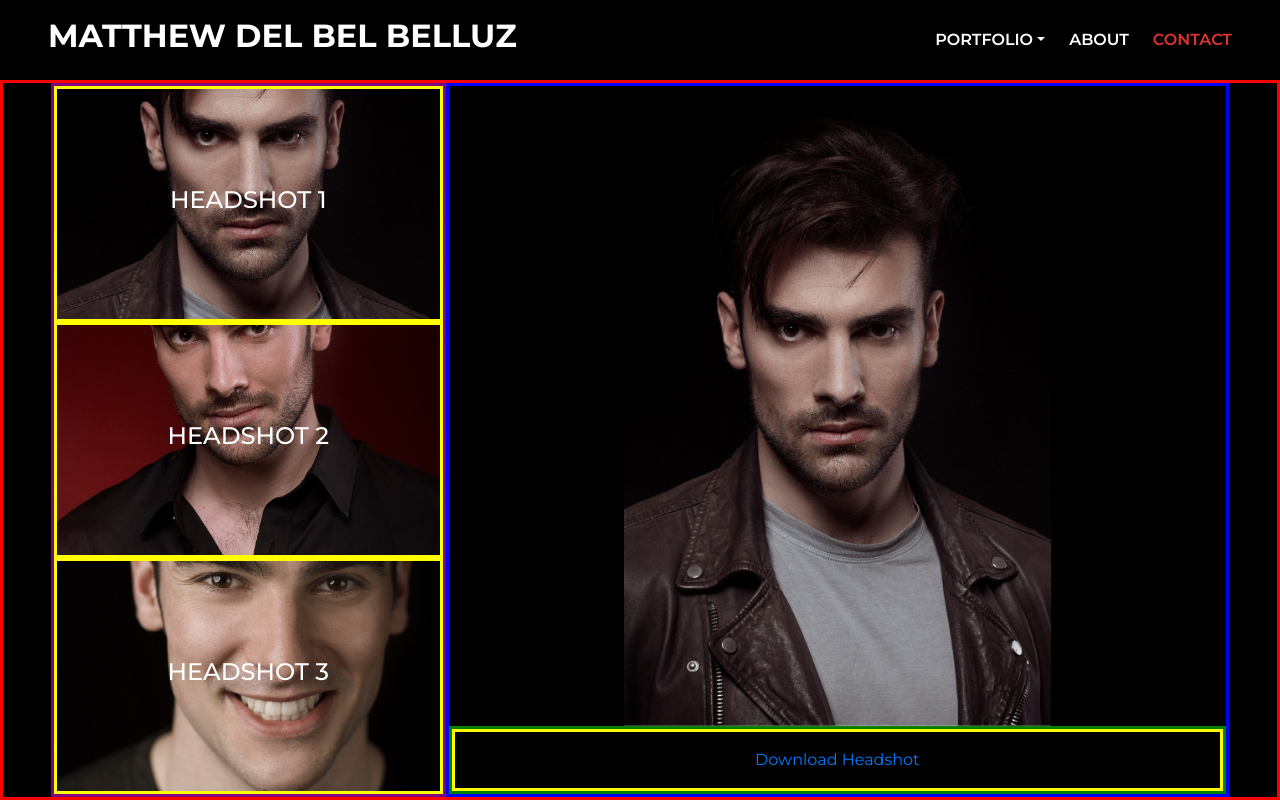
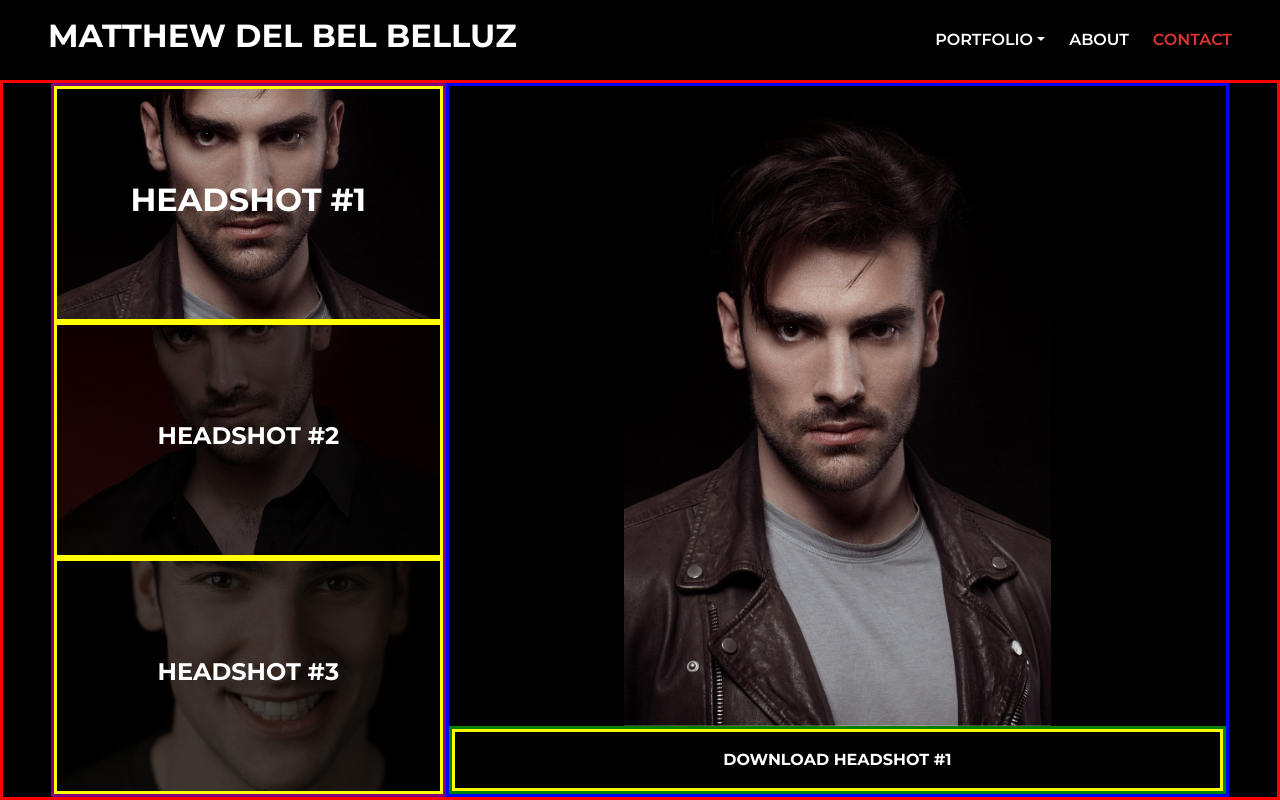
Before and after one commit to jffry93/actor-portfolio, a website: page src/headshot.html in a window 1280 px wide. Shown: the top 800 px of the page. Drawn offline with nearby package versions, Linux system fonts and the light colour scheme.

Commit message:
updated download headshot handler

```diff
--- a/sass/_headshot.scss
+++ b/sass/_headshot.scss
@@ -23,9 +23,18 @@
         overflow: hidden;
         border: yellow 3px solid;
         position: relative;
+        &:hover {
+          .small-img {
+            opacity: 1;
+          }
+        }
         .small-img-title {
           position: absolute;
           z-index: 3;
+          padding: 1rem;
+          text-align: center;
+          font-weight: 800;
+          width: 100%;
           -webkit-user-select: none; /* Safari */
           -moz-user-select: none; /* Firefox */
           -ms-user-select: none; /* IE10+/Edge */
@@ -33,10 +42,15 @@
         }
         .small-img {
           width: 100%;
-          opacity: 1;
-          &:hover {
-            opacity: 0.5;
-          }
+          opacity: 0.3;
+        }
+      }
+      .active {
+        h4 {
+          font-size: 2rem;
+        }
+        img {
+          opacity: 0.9 !important;
         }
       }
     }
@@ -63,6 +77,9 @@
           text-align: center;
           padding: 1rem 2rem;
           border: yellow 3px solid;
+          color: white;
+          font-weight: 800;
+          text-transform: uppercase;
         }
       }
     }
--- a/src/headshot.html
+++ b/src/headshot.html
@@ -72,31 +72,29 @@
     <div class="headshot-section">
       <div class="headshot-container">
         <div class="small-img-container">
-          <div class="small-img-border">
-            <h4 class="small-img-title">HEADSHOT 1</h4>
+          <div class="small-img-border" onclick="selectHeadshotHandler(this);">
+            <h4 class="small-img-title">HEADSHOT #1</h4>
             <img
               id="click-on-load"
               class="small-img"
               src="img/headshots/delbelheadshot.jpg"
               alt="MatthewDelBelBelluzHeadshot1.jpg"
-              onclick="myFunction(this)"
             />
           </div>
-          <div class="small-img-border" onclick="myFunction(this);">
-            <h4 class="small-img-title">HEADSHOT 2</h4>
+          <div class="small-img-border" onclick="selectHeadshotHandler(this);">
+            <h4 class="small-img-title">HEADSHOT #2</h4>
             <img
               class="small-img"
               src="img/headshots/mdbb2.jpg"
               alt="MatthewDelBelBelluzHeadshot2.jpg"
             />
           </div>
-          <div class="small-img-border">
-            <h4 class="small-img-title">HEADSHOT 3</h4>
+          <div class="small-img-border" onclick="selectHeadshotHandler(this);">
+            <h4 class="small-img-title">HEADSHOT #3</h4>
             <img
               class="small-img"
               src="img/headshots/MDBB3.jpg"
               alt="MatthewDelBelBelluzHeadshot3.jpg"
-              onclick="myFunction(this);"
             />
           </div>
         </div>
@@ -111,23 +109,37 @@
       </div>
     </div>
     <script>
-      function myFunction(imgs) {
-        var expandImg = document.getElementById('expandedImg');
-        var imgText = document.getElementById('imgtext');
-        console.log(imgtext);
-        expandImg.src = imgs.src;
-        //testing dom
-        imgText.download = imgs.download;
-        imgText.href = imgs.src;
+      //NEW LOGIC
+      //GETTING THE PARENT SO I CAN GET DATA FROM ALL NODES
+      const selectHeadshotHandler = (pooPoo) => {
+        let largeHeadshot =
+          document.getElementsByClassName('main-img-container')[0];
 
-        //end testing
-        imgText.download = imgs.alt;
-        expandImg.parentElement.style.display = 'block';
-      }
-      let miniHeadshot = document.getElementsByClassName('small-img-border');
+        //MAKE LARGE IMAGE THE SMALL IMAGE CLICKED ON
+        largeHeadshot.childNodes[1].childNodes[1].src =
+          pooPoo.childNodes[3].src;
+        //CHANGE DOWNLOAD BUTTON FILE
+        //Set File Name
+        largeHeadshot.childNodes[3].childNodes[1].download =
+          pooPoo.childNodes[3].alt;
+        //Set File Downloading
+        largeHeadshot.childNodes[3].childNodes[1].href =
+          pooPoo.childNodes[3].src;
+        //CHANGE DOWNLOAD BUTTON TEXT
+        largeHeadshot.childNodes[3].childNodes[1].innerHTML = `Download ${pooPoo.childNodes[1].innerHTML}`;
+        //ADD AND REMOVE SELECTED STYLE CLASS
+        const mainNode = document.getElementsByClassName('small-img-border');
+        //Make HTMLCollection an array
+        let arr = [...mainNode];
+        //Loop through array and remove active class
+        arr.forEach(function (img) {
+          img.classList.remove('active');
+        });
+        //ADD ACTIVE CLASS TO ELEMENT CLICKED
+        pooPoo.classList.add('active');
+      };
 
-      console.log(miniHeadshot[0].childNodes[3]);
-
+      //CLICK ON FIRST HEADSHOT IMAGE
       window.setTimeout(clickit, 0);
 
       function clickit() {
```
Also changed, not shown: src/css/style.min.css.
